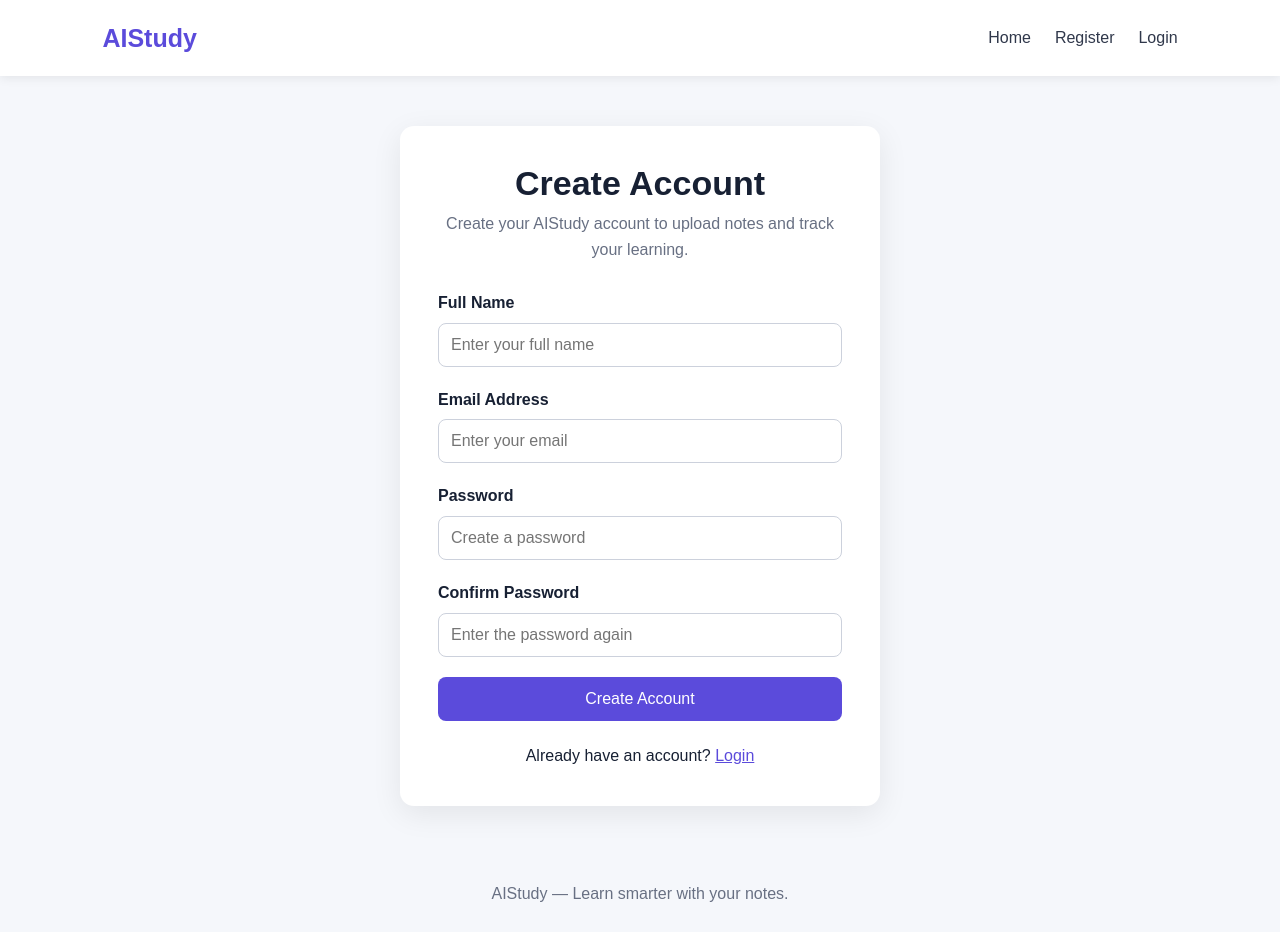
After one commit to DiwanDev/AIStudy, a Flask app: page /register in a window 1280 px wide. The commit adds this page. Run offline with Flask 3, Linux system fonts and the light colour scheme.

Commit message:
add register page

```diff
--- a/app.py
+++ b/app.py
@@ -2,8 +2,8 @@ import os
 
 import mysql.connector
 from dotenv import load_dotenv
-from flask import Flask, render_template
-
+from flask import Flask, render_template, request
+from werkzeug.security import generate_password_hash
 
 # Load values from the .env file
 load_dotenv()
@@ -36,31 +36,136 @@ def home():
     return render_template("home.html")
 
 
-# Database-test route
-@app.route("/test-db")
-def test_db():
+@app.route("/register", methods=["GET", "POST"])
+def register():
 
-    # Create a cursor for executing SQL
-    cursor = db.cursor()
+    if request.method == "POST":
 
-    # Ask MySQL for the currently selected database
-    cursor.execute(
-        """
-        SELECT DATABASE()
-        """
-    )
+        name = request.form.get(
+            "name",
+            "",
+        ).strip()
 
-    # Get one result
-    result = cursor.fetchone()
+        email = request.form.get(
+            "email",
+            "",
+        ).strip().lower()
 
-    # Close the cursor
-    cursor.close()
+        password = request.form.get(
+            "password",
+            "",
+        )
 
-    # Display the database name in the browser
-    return (
-        "Successfully connected to database: "
-        + result[0]
-    )
+        confirm_password = request.form.get(
+            "confirm_password",
+            "",
+        )
+
+        if not name:
+
+            return render_template(
+                "register.html",
+                message="Name is required.",
+                name=name,
+                email=email,
+            )
+
+        if not email:
+
+            return render_template(
+                "register.html",
+                message="Email is required.",
+                name=name,
+                email=email,
+            )
+
+        if not password:
+
+            return render_template(
+                "register.html",
+                message="Password is required.",
+                name=name,
+                email=email,
+            )
+
+        if len(password) < 6:
+
+            return render_template(
+                "register.html",
+                message=(
+                    "Password must contain at least "
+                    "6 characters."
+                ),
+                name=name,
+                email=email,
+            )
+
+        if password != confirm_password:
+
+            return render_template(
+                "register.html",
+                message="Passwords do not match.",
+                name=name,
+                email=email,
+            )
+
+        cursor = db.cursor(dictionary=True)
+
+        cursor.execute(
+            """
+            SELECT id
+            FROM users
+            WHERE email = %s
+            """,
+            (email,),
+        )
+
+        existing_user = cursor.fetchone()
+
+        if existing_user:
+
+            cursor.close()
+
+            return render_template(
+                "register.html",
+                message="This email is already registered.",
+                name=name,
+                email=email,
+            )
+
+        password_hash = generate_password_hash(
+            password
+        )
+
+        cursor.execute(
+            """
+            INSERT INTO users (
+                name,
+                email,
+                password_hash
+            )
+            VALUES (%s, %s, %s)
+            """,
+            (
+                name,
+                email,
+                password_hash,
+            ),
+        )
+
+        db.commit()
+        cursor.close()
+
+        return render_template(
+            "register.html",
+            message=(
+                "Account created successfully. "
+                "You can now log in."
+            ),
+            success=True,
+        )
+
+    return render_template("register.html")
 
 
 # Start the Flask development server
--- a/static/style.css
+++ b/static/style.css
@@ -138,3 +138,95 @@ footer {
         grid-template-columns: 1fr;
     }
 }
+/* Registration and login page */
+.form-section {
+    align-items: center;
+    display: flex;
+    justify-content: center;
+    min-height: 75vh;
+    padding: 50px 20px;
+}
+
+.form-card {
+    background-color: white;
+    border-radius: 14px;
+    max-width: 480px;
+    padding: 38px;
+    width: 100%;
+    box-shadow: 0 8px 30px rgba(0, 0, 0, 0.08);
+}
+
+.form-card h1 {
+    font-size: 34px;
+    margin-bottom: 8px;
+    text-align: center;
+}
+
+.form-description {
+    color: #687083;
+    margin-bottom: 28px;
+    text-align: center;
+}
+
+.form-group {
+    margin-bottom: 20px;
+}
+
+.form-group label {
+    display: block;
+    font-weight: bold;
+    margin-bottom: 7px;
+}
+
+.form-group input {
+    border: 1px solid #ccd1dc;
+    border-radius: 8px;
+    font-size: 16px;
+    padding: 12px;
+    width: 100%;
+}
+
+.form-group input:focus {
+    border-color: #5b4bdb;
+    outline: none;
+    box-shadow: 0 0 0 3px rgba(91, 75, 219, 0.12);
+}
+
+.form-button {
+    background-color: #5b4bdb;
+    border: none;
+    border-radius: 8px;
+    color: white;
+    cursor: pointer;
+    font-size: 16px;
+    padding: 13px;
+    width: 100%;
+}
+
+.form-button:hover {
+    background-color: #4939c6;
+}
+
+.form-footer {
+    margin-top: 22px;
+    text-align: center;
+}
+
+.form-footer a {
+    color: #5b4bdb;
+}
+
+.message {
+    background-color: #ffe6e6;
+    border: 1px solid #e8a2a2;
+    border-radius: 7px;
+    color: #a22323;
+    margin-bottom: 20px;
+    padding: 11px;
+}
+
+.message.success {
+    background-color: #e5f8eb;
+    border-color: #94d5a8;
+    color: #246e39;
+}
--- /dev/null
+++ b/templates/register.html
@@ -0,0 +1,114 @@
+{% extends "base.html" %}
+
+
+{% block title %}
+Register | AIStudy
+{% endblock %}
+
+
+{% block content %}
+
+<section class="form-section">
+
+    <div class="form-card">
+
+        <h1>Create Account</h1>
+
+        <p class="form-description">
+            Create your AIStudy account to upload notes
+            and track your learning.
+        </p>
+
+        {% if message %}
+
+            <div class="message {% if success %}success{% endif %}">
+                {{ message }}
+            </div>
+
+        {% endif %}
+
+        <form method="POST"
+              action="{{ url_for('register') }}">
+
+            <div class="form-group">
+
+                <label for="name">
+                    Full Name
+                </label>
+
+                <input
+                    type="text"
+                    id="name"
+                    name="name"
+                    placeholder="Enter your full name"
+                    value="{{ name or '' }}"
+                    required
+                >
+
+            </div>
+
+            <div class="form-group">
+
+                <label for="email">
+                    Email Address
+                </label>
+
+                <input
+                    type="email"
+                    id="email"
+                    name="email"
+                    placeholder="Enter your email"
+                    value="{{ email or '' }}"
+                    required
+                >
+
+            </div>
+
+            <div class="form-group">
+
+                <label for="password">
+                    Password
+                </label>
+
+                <input
+                    type="password"
+                    id="password"
+                    name="password"
+                    placeholder="Create a password"
+                    required
+                >
+
+            </div>
+
+            <div class="form-group">
+
+                <label for="confirm_password">
+                    Confirm Password
+                </label>
+
+                <input
+                    type="password"
+                    id="confirm_password"
+                    name="confirm_password"
+                    placeholder="Enter the password again"
+                    required
+                >
+
+            </div>
+
+            <button type="submit" class="form-button">
+                Create Account
+            </button>
+
+        </form>
+
+        <p class="form-footer">
+            Already have an account?
+            <a href="#">Login</a>
+        </p>
+
+    </div>
+
+</section>
+
+{% endblock %}
```
